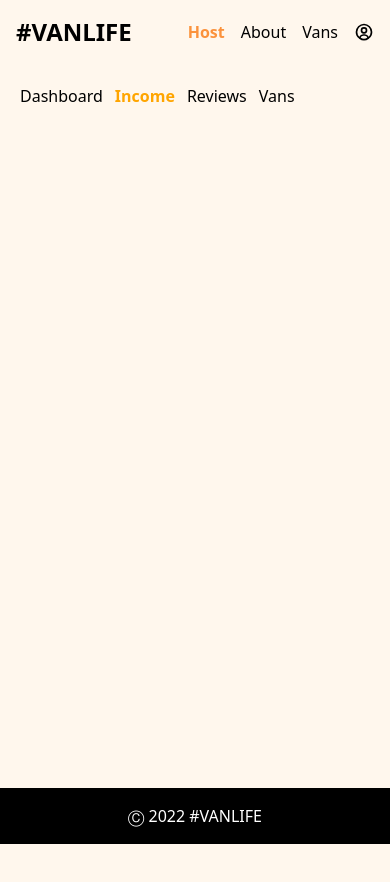
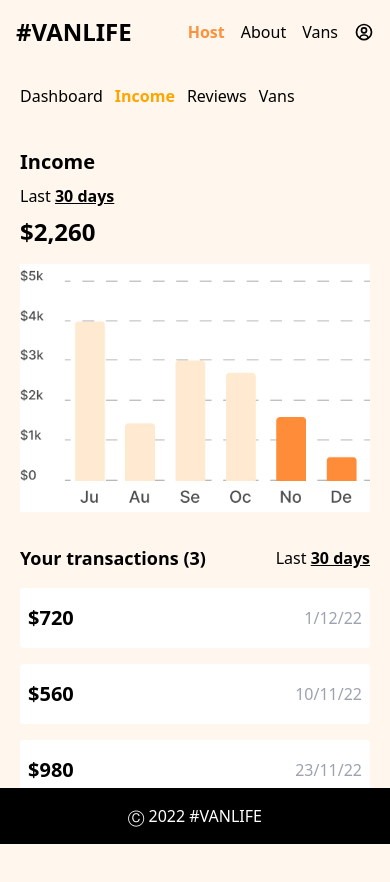
Before and after one commit to Paul-Royce/van-life, a React (Vite) app: page /host/income in a window 390 px wide. Shown: the top 882 px of the page. Built offline with nearby package versions, Linux system fonts and the light colour scheme; what miragejs would draw is missing.

Commit message:
ready to post one

```diff
--- a/index.html
+++ b/index.html
@@ -7,7 +7,7 @@
     <title>#Vanlife</title>
   </head>
   <body>
-    <div id="root"></div>
+    <div id="root" class="h-screen  bg-vanPalette"></div>
     <script type="module" src="/src/main.jsx"></script>
   </body>
 </html>
--- a/src/components/Footer.jsx
+++ b/src/components/Footer.jsx
@@ -2,7 +2,7 @@ import React from 'react'
 
 const Footer = () => {
   return (
-    <footer className='fixed bottom-0 w-full p-4 text-center text-white bg-black md:hidden px-9'>
+    <footer className='fixed bottom-0 w-full p-4 text-center text-white bg-black lg:hidden px-9'>
         Ⓒ 2022 #VANLIFE
     </footer>
   )
--- a/src/pages/host/Dashboard.jsx
+++ b/src/pages/host/Dashboard.jsx
@@ -1,4 +1,4 @@
-import React, { Suspense } from 'react'
+import React, { Suspense, useState } from 'react'
 import {AiTwotoneStar} from "react-icons/ai"
 import {LiaShuttleVanSolid} from "react-icons/lia"
 import HostVanItem from '../../components/HostVanItem'
@@ -10,6 +10,15 @@ export function loader() {
 }
 
 const Dashboard = () => {
+  /* i am using this state to show a message to the user when he/she click on the view all btn */
+  const [maxAvailability,  setMaxAvailability] = useState(false)
+  function toggleAvailabilityMsg() { /* this function is INEFFICIENT cause the setTimeout will set the availabilityr to false even though it was already false */
+    setMaxAvailability(!maxAvailability)
+    setTimeout(() => {
+      setMaxAvailability(false)
+    }, 1500)
+  }
+
   return (
     <div className='p-5 pb-20 m-auto bg-vanPalette'>
       <div className='p-5 rounded bg-balancesect'>
@@ -23,7 +32,7 @@ const Dashboard = () => {
         </div>
       </div>
       <Score />
-      <DashboardVans />
+      <DashboardVans maxAvailability={maxAvailability} toggleAvailabilityMsg={toggleAvailabilityMsg} />
     </div>
   )
 }
@@ -46,11 +55,12 @@ function Score() {
   )
 }
 
-function DashboardVans() {
+function DashboardVans({maxAvailability, toggleAvailabilityMsg}) {
   const HostVansPromise = useLoaderData()
   function renderVanElements(vans) {
     return(
       <div className='grid grid-flow-row gap-4 md:grid-flow-col'>
+      {maxAvailability ? <p className='p-2 font-bold text-center text-green-700 rounded backdrop-blur-sm bg-white/60'>Hi, all available vans are already shown </p>: null}
       {vans.map(van => (<HostVanItem key={van.id} id={van.id} name={van.name} image={van.imageUrl} price={van.price} />))}
     </div>
     )
@@ -59,8 +69,8 @@ function DashboardVans() {
   return(
     <>
       <div className='flex items-center justify-between p-5'>
-        <h1 className='mb-4 text-2xl font-bold'>Your listed Vans</h1>
-        <span className='font-semibold duration-200 cursor-pointer'>View all</span>
+        <h1 className='text-2xl font-bold '>Your listed Vans</h1>
+        <span className='font-semibold duration-200 cursor-pointer' onClick={()=> toggleAvailabilityMsg()}>View all</span>
       </div>
       <Suspense fallback={<h2 className='flex items-center gap-4 m-auto text-3xl font-bold text-center mt-28'>Loading...<LiaShuttleVanSolid/></h2>}>
         <Await resolve={HostVansPromise.vans}>
--- a/src/pages/host/Income.jsx
+++ b/src/pages/host/Income.jsx
@@ -1,9 +1,45 @@
-import React from 'react'
+import React, { useEffect, useState } from 'react'
+import {transactionsData} from "./dataIncome"
+import Graph from "../../assets/Graph.jpg"
 
 const Income = () => {
+
+  const [transactionValues, setTransactionValues] = useState(0)
+  useEffect(()=> {
+    function getTotalTransactionsValue() {
+      let value = 0
+      transactionsData.forEach(elem => value+= elem.amount)
+      let commaValue = value.toLocaleString("en-US")  /* i used to localeString in order to add a comma to the final value */
+      setTransactionValues(commaValue)
+    }
+    getTotalTransactionsValue()
+  }, [])
+
   return (
-    <div className='h-screen p-5 m-auto bg-vanPalette '>
+    <div className='h-full p-5 m-auto bg-vanPalette '>
 
+      <div className='flex flex-col gap-2 md:gap-4'> {/* FLEXBOX */}
+        <h1 className='text-xl font-bold md:text-3xl'>Income</h1>
+        <p>Last <span className='font-bold underline '>30 days</span></p>
+        <p className='text-2xl font-bold md:text-4xl'>${transactionValues}</p>
+      </div>
+      <img src={Graph} className='mt-4 ' />
+
+      <div className='max-w-lg pb-20 mt-8 text-lg'>
+        <div className='flex items-center justify-between md:text-lg '> {/* FLEX */}
+          <p className='font-bold'>Your transactions <span>({transactionsData.length})</span></p>
+          <p className='text-base '>Last <span className='font-bold underline '>30 days</span></p>
+        </div>
+        <ul className='flex flex-col gap-4 mt-4 text-xl'>
+          {transactionsData.map(obj => {
+            const {amount, date} = obj
+            return <li className='flex items-center justify-between p-2 py-4 bg-white rounded'>
+            <span className='font-bold'>${amount}</span>
+            <span className='text-base text-gray-400 '>{date}</span>
+          </li>
+          })}
+        </ul>
+      </div>
     </div>
   )
 }
--- a/src/pages/host/Reviews.jsx
+++ b/src/pages/host/Reviews.jsx
@@ -6,7 +6,6 @@ import {ratings, reviewsData} from "./dataReview"
 const Reviews = () => {
 
   const reviewselements = reviewsData.map(review => {
-
     return(
       <div className='w-auto lg:w-7/12'>
         <div className='flex gap-3 mt-5 '>
@@ -36,7 +35,7 @@ const Reviews = () => {
 
 
   return (
-    <div className='h-screen p-5 m-auto bg-vanPalette'>
+    <div className='h-full p-5 pb-20 m-auto bg-vanPalette'>
       <div className='flex items-center gap-2'>
         <h1 className='text-xl font-bold'>Your Reviews</h1>
         <p>last <span className='font-semibold underline '>30 days</span></p>
--- /dev/null
+++ b/src/pages/host/dataIncome.js
@@ -0,0 +1,15 @@
+
+export const transactionsData = [
+    {
+        amount: 720,
+        date: "1/12/22"
+    },
+    {
+        amount: 560,
+        date: "10/11/22"
+    },
+    {
+        amount: 980,
+        date: "23/11/22"
+    },
+]
--- a/src/pages/host/dataReview.js
+++ b/src/pages/host/dataReview.js
@@ -30,16 +30,23 @@ export const ratings = [
 export const reviewsData = [
     {
         rating: 5,
+        name: "Paul",
+        date: "April 16, 2023",
+        text: "Gang stuff!",
+        id: "1",
+    },
+    {
+        rating: 5,
         name: "Elliot",
         date: "January 3, 2023",
         text: "The beach bum is such an awesome van! Such a comfortable trip. We had it for 2 weeks and there was not a single issue. Super clean when we picked it up and the host is very comfortable and understanding. Highly recommend!",
-        id: "1",
+        id: "2",
     },
     {
         rating: 5,
         name: "Sandy",
         date: "December 12, 2022",
         text: "This is our third time using the Modest Explorer for our travels and we love it! No complaints, absolutely perfect!",
-        id: "2",
-    },
+        id: "3",
+    }
 ]
--- a/src/pages/vans/VanDetail.jsx
+++ b/src/pages/vans/VanDetail.jsx
@@ -8,7 +8,6 @@ import { Link } from "react-router-dom"
 import { getVan } from "../../api"
 
 export function loader({params}) {
-    console.log(params);
     return defer({vans: getVan(params.id)})
 }
 
@@ -40,8 +39,8 @@ const VanDetail = ()=> {
     }
 
     return(
-        <div className="h-full pb-24 bg-vanPalette">  {/* in the line below i am checking if vanDetails is true before rendering the rest of the component, i could delete it since that i am using react-router loader to make fetch requests, and it implies that this entire component won't even reneder of there is something wrong with the fetch */}
-            <Suspense fallback={<h2 className='flex items-center gap-4 m-auto text-3xl font-bold text-center mt-28'>Loading...<LiaShuttleVanSolid/></h2>}>
+        <div className="h-full pb-44 md:pb-24 bg-vanPalette">  {/* in the line below i am checking if vanDetails is true before rendering the rest of the component, i could delete it since that i am using react-router loader to make fetch requests, and it implies that this entire component won't even reneder of there is something wrong with the fetch */}
+            <Suspense fallback={<h2 className='flex items-center h-screen gap-4 m-auto text-3xl font-bold text-center mt-28'>Loading...<LiaShuttleVanSolid/></h2>}>
                 <Await resolve={vanDetailsPromise.vans}>
                     {renderVanelements}
                 </Await>
--- a/src/pages/vans/Vans.jsx
+++ b/src/pages/vans/Vans.jsx
@@ -62,7 +62,7 @@ function renderVanElements(vans) {
      })
      return(
       <>
-         <div className='grid grid-flow-row grid-cols-1 gap-3 mt-6 mb-16 sm:grid-cols-2 md:grid-cols-3'>
+         <div className='grid grid-flow-row grid-cols-1 gap-3 mt-6 mb-16 md:pb-36 sm:grid-cols-2 md:grid-cols-3'>
           {vanElements}
         </div>
       </>
```
